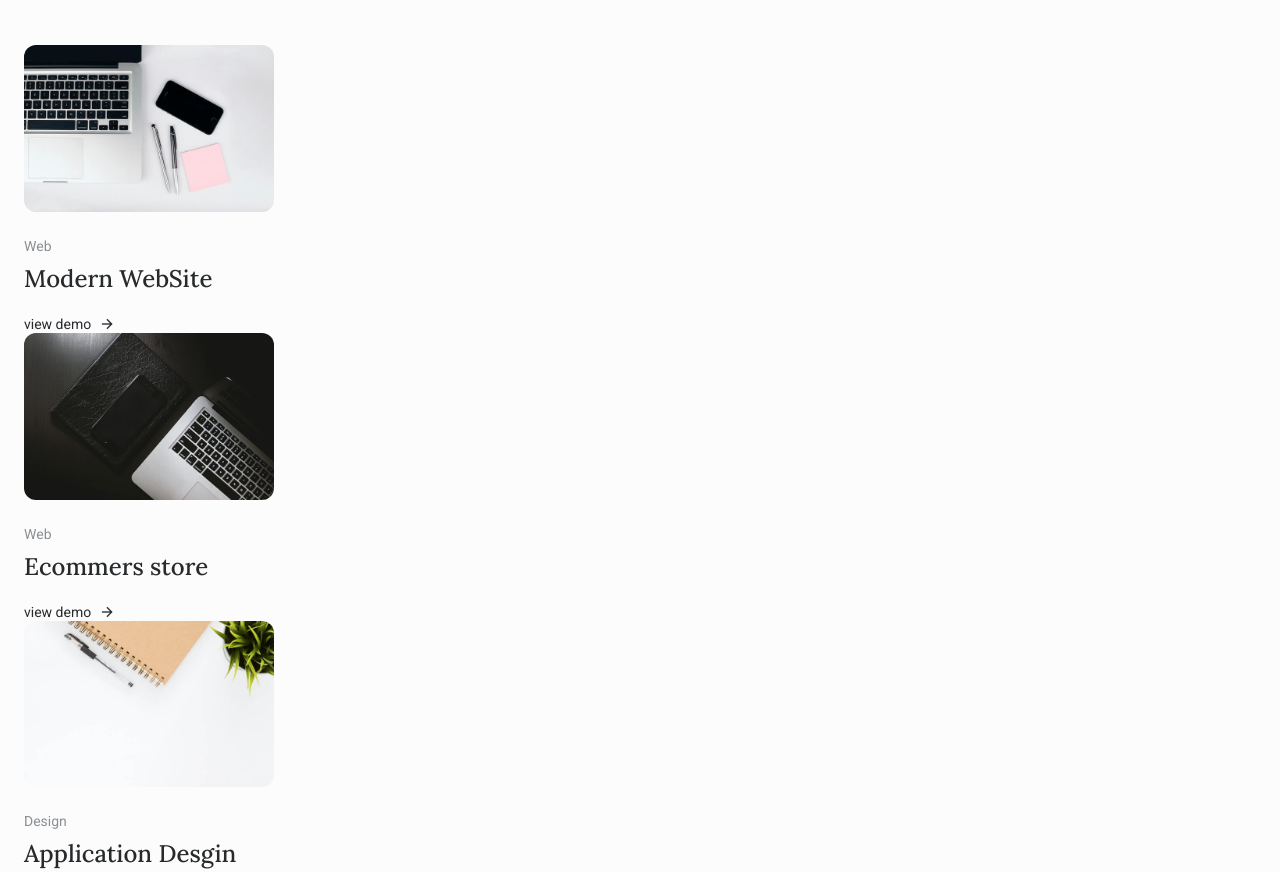
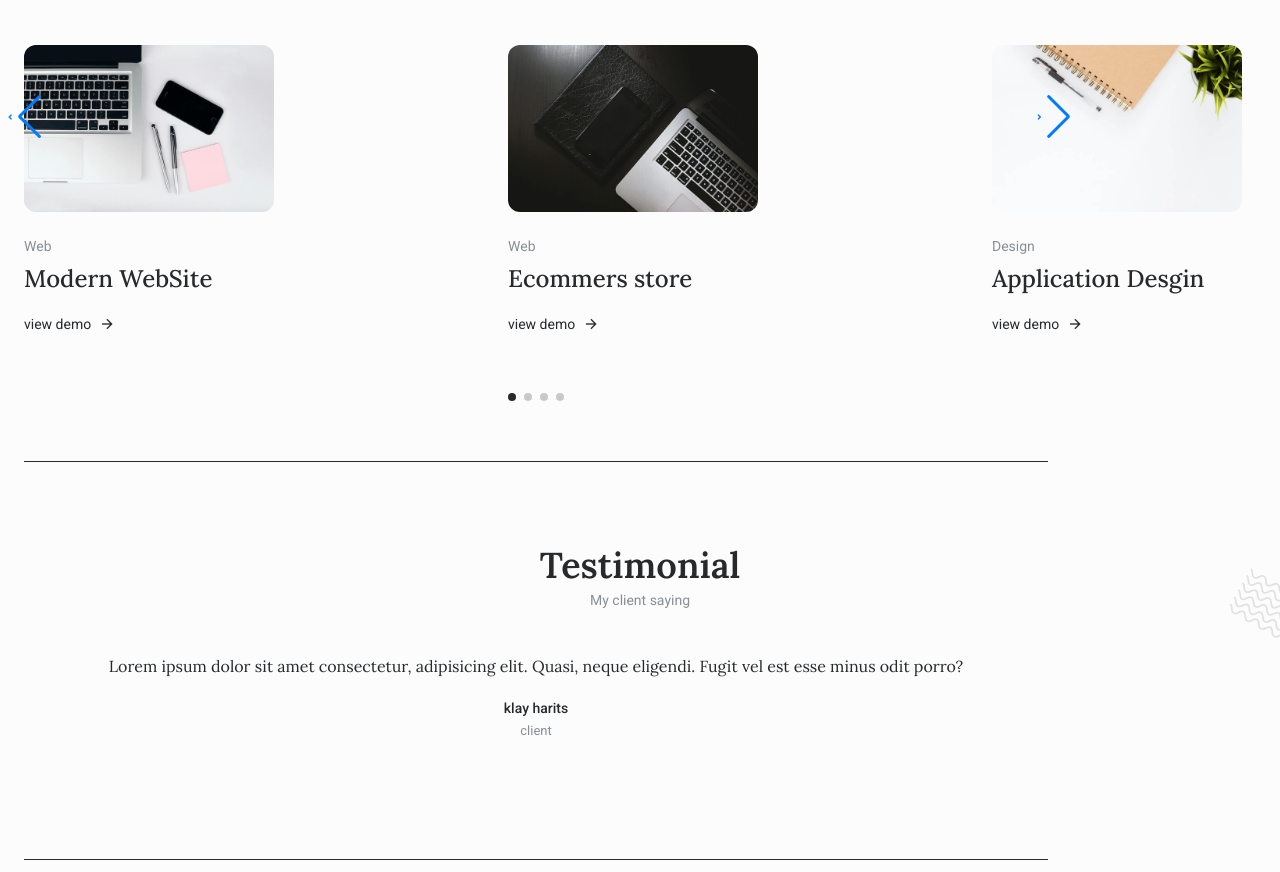
Before and after one commit to seyedaliAghaei1379/resume, a plain HTML site: page index.html in a window 1280 px wide. Shown: the part 4916-5788 px from the top of the page. Drawn offline with nearby package versions, Linux system fonts and the light colour scheme.

Commit message:
testimonial

```diff
--- a/assets/css/styles.css
+++ b/assets/css/styles.css
@@ -519,11 +519,12 @@ body.dark-theme {
 
 /*=============== SERVICES ===============*/
 
-.services__container{
+.services__container {
   row-gap: 2.5rem;
   justify-content: center;
 }
-.services__card{
+
+.services__card {
   position: relative;
   width: 228px;
   height: 322px;
@@ -532,20 +533,23 @@ body.dark-theme {
   padding: 3.5rem 1rem;
   border-radius: 7.25rem;
 }
-.services__card i{
+
+.services__card i {
   display: block;
   font-size: 2rem;
   color: var(--title-color);
   margin-bottom: 0.75rem;
   transition: transform .8s;
 }
-.services__title{
+
+.services__title {
   font-size: var(--h2-font-size);
   font-weight: var(--font-semi-bold);
   margin-bottom: 1.5rem;
 
 }
-.services__border{
+
+.services__border {
   width: 248px;
   height: 342px;
   border: 1.8 solid var(--text-color-light);
@@ -557,65 +561,143 @@ body.dark-theme {
   transition: opacity 0.6s;
   opacity: 0;
 }
-.services__card:hover i{
+
+.services__card:hover i {
   transform: rotateY(360deg);
 }
-.services__card:hover .section__border{
+
+.services__card:hover .section__border {
   opacity: 1;
 }
-.services__description{
 
-}
+.services__description {}
 
 /*=============== PROJECTS ===============*/
-.projects__content{
+.projects__content {
   display: grid;
   justify-content: center;
 
 }
-.projects__container{
+
+.projects__container {
   overflow: initial;
 
 }
-.project__img{
+
+.project__img {
   width: 250px;
   border-radius: .75rem;
   margin-bottom: 1.25rem;
 
 }
-.projects__subtitle{
+
+.projects__subtitle {
   font-size: var(--small-font-size);
   color: var(--text-color-light);
 
 }
-.projects__title{
+
+.projects__title {
   font-size: var(--h2-font-size);
   margin-bottom: 1.25rem;
   margin: 0.5rem 0 1.25rem;
 }
-.projects__button{
+
+.projects__button {
   display: inline-flex;
   align-items: center;
   column-gap: 0.5rem;
   color: var(--title-color);
   font-size: var(--small-font-size);
 }
+
 .projects__button i {
   font-size: 1rem;
   transition: transform 0.3s;
 }
-.projects__button:hover i{
+
+.projects__button:hover i {
   transform: translateX(0.25rem);
 }
 
 /* Swiper class */
+.project__content .swiper-button-prev::after,
+.project__content .swiper-button-next::after {
+  content: "";
+}
 
+.project__content .swiper-button-prev,
+.project__content .swiper-button-next {
+  width: initial;
+  height: initial;
+  margin: initial;
+  font-size: 9rem;
+  color: var(--title-color);
+}
+.projects__container .swiper-button-prev{
+  left: -1rem;
+  top: 4.5rem;
+}
+.projects__container .swiper-button-next{
+  right: -1rem;
+  top: 4.5rem;
+}
+.projects__container .swiper-slide{
+  margin-bottom: 4.5rem;
+}
+.projects__container .swiper-pagination-bullets{
+  bottom: 0;
+}
+.projects__container .swiper-pagination-bullet-active{
+  background-color: var(--title-color);
+}
+/*=============== TESTIMONIAL ===============*/
+.testimonial{
+  position: relative;
+}
+.testimonial__container{
 
-/*=============== TESTIMONIAL ===============*/
-
+}
+.testimonial__content{
+text-align: center;
+}
+.testimonial__descripiotn{
+font-family: var(--title-font);
+color: var(--title-color);
+margin-bottom: 1.5rem;
+}
+.testimonial__name{
+font-family: var(--body-font);
+font-size: var(--small-font-size);
+margin-bottom: 0.25rem;
+}
+.testimonial__subtitle{
+font-size: var(--smaller-font-size);
+color: var(--text-color-light);
+}
+.testimonila__img{
+  width: 70px;
+  transform: rotate(30deg);
+  position: absolute;
+  top: 5rem;
+  right: -1.5rem;
+  opacity: 0.1;
+}
 
 /* Swiper class */
+.testimonial__container .swiper-slide{
+  margin-bottom: 4rem;
+}
+.testimonial__container .swiper-button-prev::after,
+.testimonial__container .swiper-button-next::after{
+  content: "";
+}
+.testimonial__container .swiper-button-prev{
 
+}
+.testimonial__container .swiper-button-next{
+
+}
 
 /*=============== CONTACT ===============*/
 
--- a/assets/js/main.js
+++ b/assets/js/main.js
@@ -33,10 +33,35 @@ navLink.forEach(n => n.addEventListener('click', linkAction))
 
 
 /*=============== SWIPER PROJECTS ===============*/
-
+let swiperProjects = new Swiper(".projects__container", {
+    loop : true,
+    spaceBetween : 24,
+    navigation: {
+      nextEl: ".swiper-button-next",
+      prevEl: ".swiper-button-prev",
+    },
+    pagination: {
+      el: ".swiper-pagination",
+    },
+    breakpoints: {
+        1200: {
+          slidesPerView: 2,
+          spaceBetween: -56,
+        },
+      },
+    mousewheel: true,
+    keyboard: true,
+  });
 
 /*=============== SWIPER TESTIMONIAL ===============*/
+let swiperTestimonial = new Swiper(".testimonial__container", {
+    grabCursor : true,
 
+    navigation: {
+      nextEl: ".swiper-button-next",
+      prevEl: ".swiper-button-prev",
+    },
+  });
 
 /*=============== EMAIL JS ===============*/
 
--- a/index.html
+++ b/index.html
@@ -12,7 +12,7 @@
     <link href="https://cdn.jsdelivr.net/npm/remixicon@2.5.0/fonts/remixicon.css" rel="stylesheet">
 
     <!--=============== SWIPER CSS ===============-->
-    <link rel="stylesheet" href="">
+    <link rel="stylesheet" href="assets/css/swiper-bundle.min.css">
 
     <!--=============== CSS ===============-->
     <link rel="stylesheet" href="assets/css/styles.css">
@@ -430,10 +430,10 @@
             <span class="section__subtitle">MOst recent Work</span>
 
             <div class="container section__border">
-                <div class="projects__container">
-                    <div>
+                <div class="projects__container swiper">
+                    <div class="swiper-wrapper">
                         <!--==================== PROJECTS 1 ====================-->
-                        <div class="project__content">
+                        <div class="project__content swiper-slide">
                             <img src="assets/img/project1.jpg" alt="Projects image" class="project__img">
 
                             <div>
@@ -446,7 +446,7 @@
                             </div>
                         </div>
                         <!--==================== PROJECTS 2 ====================-->
-                        <div class="project__content">
+                        <div class="project__content swiper-slide">
                             <img src="assets/img/project2.jpg" alt="Projects image" class="project__img">
 
                             <div>
@@ -459,7 +459,7 @@
                             </div>
                         </div>
                         <!--==================== PROJECTS 3 ====================-->
-                        <div class="project__content">
+                        <div class="project__content swiper-slide">
                             <img src="assets/img/project3.jpg" alt="Projects image" class="project__img">
 
                             <div>
@@ -472,7 +472,7 @@
                             </div>
                         </div>
                         <!--==================== PROJECTS 4 ====================-->
-                        <div class="project__content">
+                        <div class="project__content swiper-slide">
                             <img src="assets/img/project4.jpg" alt="Projects image" class="project__img">
 
                             <div>
@@ -485,13 +485,76 @@
                             </div>
                         </div>
                     </div>
+                    <!-- swipper arrows -->
+                    <div class="swiper-button-next">
+                        <i class="ri-arrow-drop-right-line"></i>
+                    </div>
+                    <div class="swiper-button-prev">
+                        <i class="ri-arrow-drop-left-line"></i>
+                    </div>
+                    <!-- swiper-pagination -->
+                    <div class="swiper-pagination"></div>
                 </div>
             </div>
         </section>
 
         <!--==================== TESTIMONIAL ====================-->
         <section class="testimonial section">
+            <h2 class="section__title">Testimonial</h2>
+            <span class="section__subtitle">My client saying</span>
 
+            <div class="container section__border">
+                <div class="testimonial__container swiper">
+                    <div class="swiper-wrapper">
+                        <!--==================== TESTIMONIAL 1 ====================-->
+                        <div class="testimonial__content swiper-slide">
+                            <p class="testimonial__descripiotn">
+                                Lorem ipsum dolor sit amet consectetur,
+                                adipisicing elit. Quasi, neque eligendi. Fugit vel est esse minus odit porro?
+                            </p>
+
+                            <div>
+                                <h3 class="testimonial__name">klay harits</h3>
+                                <span class="testimonial__subtitle">client</span>
+                            </div>
+                        </div>
+
+                        <!--==================== TESTIMONIAL 2 ====================-->
+                        <div class="testimonial__content swiper-slide">
+                            <p class="testimonial__descripiotn">
+                                Lorem ipsum dolor sit amet consectetur,
+                                adipisicing elit. Quasi, neque eligendi. Fugit vel est esse minus odit porro?
+                            </p>
+
+                            <div>
+                                <h3 class="testimonial__name">anna bell</h3>
+                                <span class="testimonial__subtitle">client</span>
+                            </div>
+                        </div>
+
+                        <!--==================== TESTIMONIAL 3 ====================-->
+                        <div class="testimonial__content swiper-slide">
+                            <p class="testimonial__descripiotn">
+                                Lorem ipsum dolor sit amet consectetur,
+                                adipisicing elit. Quasi, neque eligendi. Fugit vel est esse minus odit porro?
+                            </p>
+
+                            <div>
+                                <h3 class="testimonial__name">nima xs</h3>
+                                <span class="testimonial__subtitle">client</span>
+                            </div>
+                        </div>
+                    </div>
+                    <!-- swiper arrows -->
+                    <div class="swiper-button-next">
+
+                    </div>
+                    <div class="swiper-button-prev">
+
+                    </div>
+                </div>
+            </div>
+            <img src="assets/img/shape-wawes.svg" class="testimonila__img" alt="">
         </section>
 
         <!--==================== CONTACT ====================-->
@@ -513,7 +576,7 @@
     <script src=""></script>
 
     <!--=============== SWIPER JS ===============-->
-    <script src=""></script>
+    <script src="assets/js/swiper-bundle.min.js"></script>
 
     <!--=============== EMAIL JS ===============-->
 
```
Lines whose indentation alone changed are shown as unchanged.
